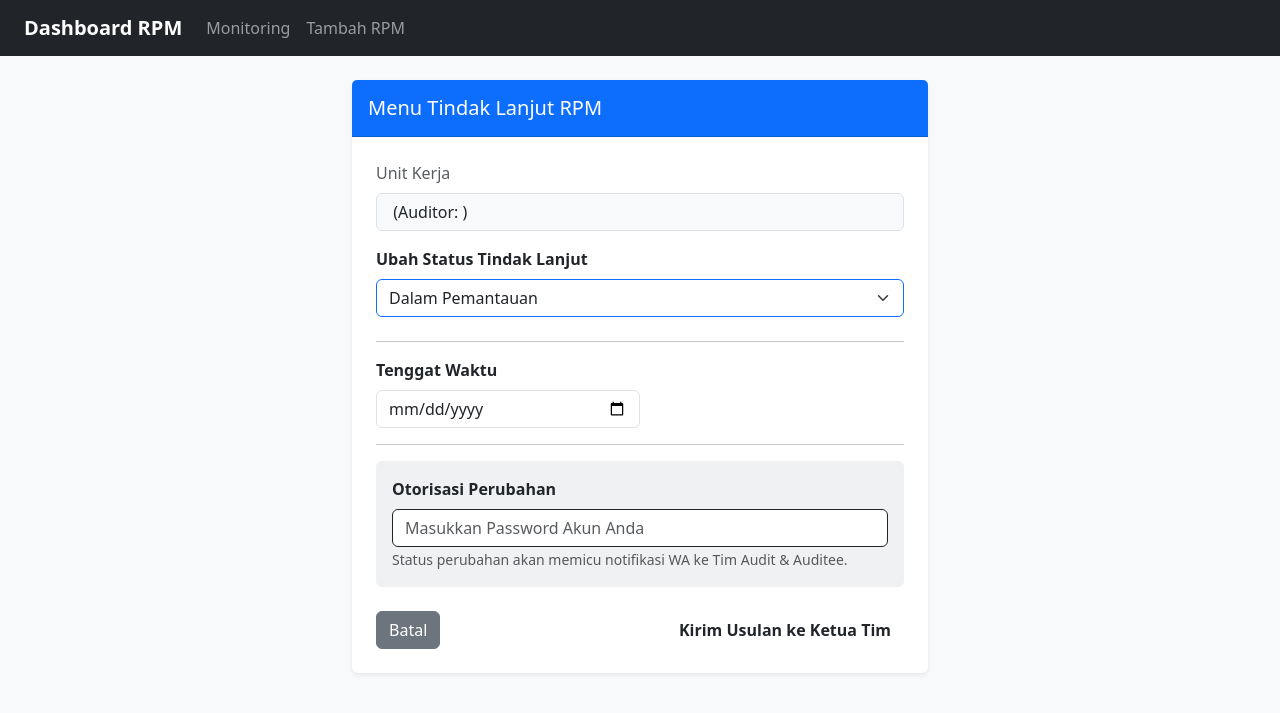
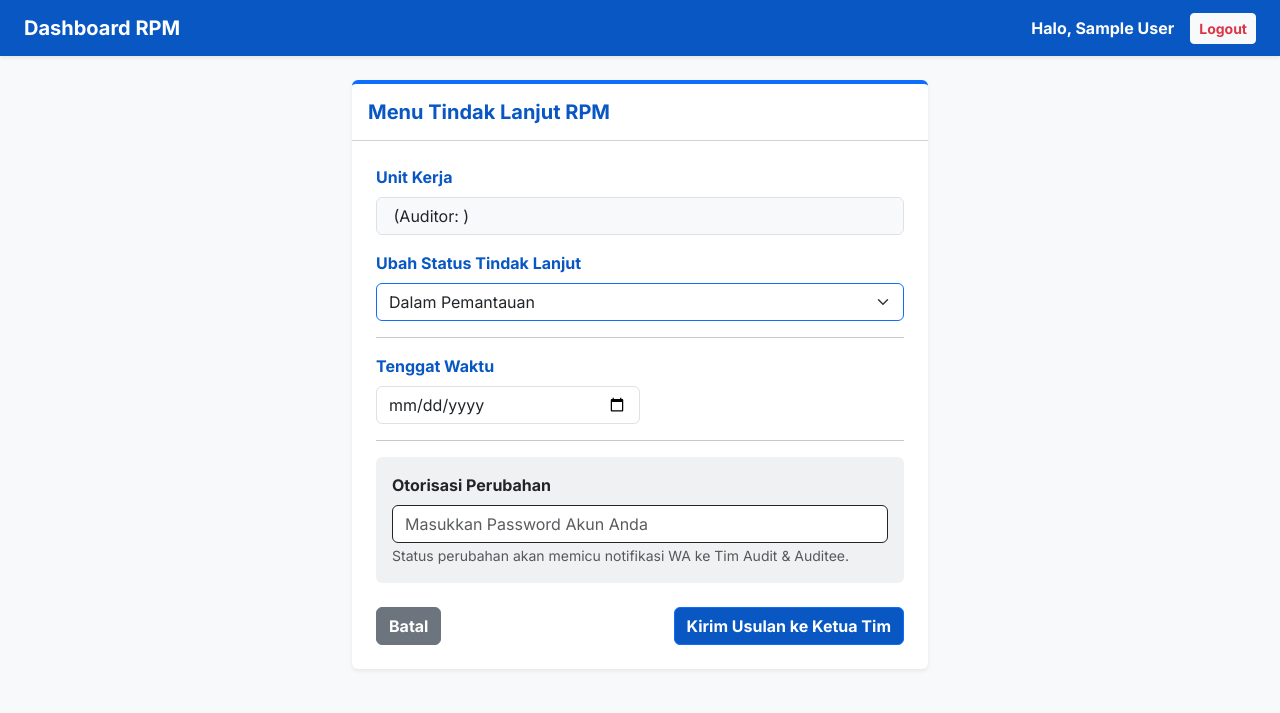
Before and after one commit to TasserFace/Dashboard-Audit-RPM, a Flask app: template templates/edit.html in a window 1280 px wide. Shown: the top 713 px of the page. Run offline with Flask 3, Linux system fonts and the light colour scheme; the template is opened without the code that fills it, so the values that code supplies are empty; the visitor is signed in with stand-in values (Sample User, id 1).

Commit message:
Update edit.html

```diff
--- a/templates/edit.html
+++ b/templates/edit.html
@@ -3,87 +3,76 @@
 <head>
     <meta charset="UTF-8">
     <title>Menu Tindak Lanjut</title>
+    <link href="https://fonts.googleapis.com/css2?family=Inter:wght@400;600;700&display=swap" rel="stylesheet">
     <link href="https://cdn.jsdelivr.net/npm/bootstrap@5.3.0/dist/css/bootstrap.min.css" rel="stylesheet">
+    <style>body { font-family: 'Inter', sans-serif; color: #0857C3; } .bg-nusantara { background-color: #0857C3 !important; } .text-nusantara { color: #0857C3 !important; }</style>
 </head>
 <body class="bg-light">
-    <!-- Navbar -->
-    <nav class="navbar navbar-expand-lg navbar-dark bg-dark mb-4">
+    <!-- Navbar sama dengan index.html, hapus demi efisiensi teks di jawaban ini, atau Anda bisa mencopynya dari file index.html -->
+    <nav class="navbar navbar-expand-lg navbar-dark bg-nusantara mb-4 shadow-sm">
         <div class="container-fluid px-4">
-            <a class="navbar-brand fw-bold" href="/">Dashboard RPM</a>
-            <div class="collapse navbar-collapse">
-                <ul class="navbar-nav me-auto mb-2 mb-lg-0">
-                    <li class="nav-item"><a class="nav-link" href="/">Monitoring</a></li>
-                    <li class="nav-item"><a class="nav-link" href="/input">Tambah RPM</a></li>
-                </ul>
+            <a class="navbar-brand fw-bold text-white" href="/">Dashboard RPM</a>
+            <div class="d-flex text-white align-items-center ms-auto">
+                <span class="me-3 fw-bold">Halo, {{ session['nama_lengkap'] }}</span>
+                <a href="/logout" class="btn btn-sm btn-light text-danger fw-bold">Logout</a>
             </div>
         </div>
     </nav>
 
     <div class="container mt-4" style="max-width: 600px;">
-
         {% with messages = get_flashed_messages(with_categories=true) %}
-          {% if messages %}
-            {% for category, message in messages %}
-              <div class="alert alert-{{ category }}">{{ message }}</div>
-            {% endfor %}
-          {% endif %}
+          {% if messages %}{% for category, message in messages %}<div class="alert alert-{{ category }}">{{ message }}</div>{% endfor %}{% endif %}
         {% endwith %}
 
-        <div class="card shadow-sm border-0">
-            <div class="card-header bg-primary text-white py-3">
-                <h5 class="mb-0">Menu Tindak Lanjut RPM</h5>
-            </div>
+        <div class="card shadow-sm border-0 border-top border-4 border-primary">
+            <div class="card-header bg-white py-3"><h5 class="mb-0 fw-bold text-nusantara">Menu Tindak Lanjut RPM</h5></div>
             <div class="card-body p-4">
-                <form action="/edit/{{ item.id }}" method="POST">
-
+                <form action="/edit/{{ item.id }}" method="POST" enctype="multipart/form-data">
                     <div class="mb-3">
-                        <label class="form-label text-muted">Unit Kerja</label>
+                        <label class="form-label text-nusantara fw-bold">Unit Kerja</label>
                         <input type="text" class="form-control bg-light" value="{{ item.unit_kerja }} (Auditor: {{ item.nama_auditor }})" disabled>
                     </div>
 
-                    <!-- UBAH STATUS -->
-                    <div class="mb-4">
-                        <label class="form-label fw-bold">Ubah Status Tindak Lanjut</label>
-                        <select class="form-select border-primary" name="status" required>
+                    <div class="mb-3">
+                        <label class="form-label fw-bold text-nusantara">Ubah Status Tindak Lanjut</label>
+                        <select class="form-select border-primary" id="status_select" name="status" required>
                             <option value="Dalam Pemantauan" {% if item.status == 'Dalam Pemantauan' %}selected{% endif %}>Dalam Pemantauan</option>
                             <option value="Belum Memadai" {% if item.status == 'Belum Memadai' %}selected{% endif %}>Belum Memadai</option>
                             <option value="Memadai" {% if item.status == 'Memadai' %}selected{% endif %}>Memadai</option>
                         </select>
                     </div>
 
+                    <!-- AREA UPLOAD (Wajib Jika Status Berubah) -->
+                    <div class="mb-4 p-3 bg-light border border-info rounded" id="upload_section" style="display: none;">
+                        <label class="form-label fw-bold text-nusantara">Upload Dokumen Bukti (PDF/JPG) <span class="text-danger">*</span></label>
+                        <input type="file" class="form-control" id="file_bukti" name="file_bukti" accept=".pdf, .jpg, .jpeg">
+                        <small class="text-muted">Diwajibkan karena terjadi perubahan status dari '{{ item.status }}'.</small>
+                    </div>
+
                     <hr>
-
-                    <!-- UBAH TENGGAT WAKTU -->
                     <div class="mb-3">
-                        <label class="form-label fw-bold">Tenggat Waktu</label>
+                        <label class="form-label fw-bold text-nusantara">Tenggat Waktu</label>
                         <input type="date" class="form-control w-50" id="tenggat_waktu" name="tenggat_waktu" value="{{ item.tenggat_waktu.strftime('%Y-%m-%d') }}" required>
                     </div>
 
-                    <!-- Form BA (Tersembunyi secara default) -->
+                    <!-- Form BA (Tersembunyi) -->
                     <div id="ba_section" class="p-3 mb-4 bg-warning bg-opacity-25 border border-warning rounded" style="display: none;">
                         <h6 class="text-danger fw-bold">Perubahan Tenggat Terdeteksi</h6>
-                        <div class="mb-2">
-                            <label class="form-label">Nomor Berita Acara (BA)</label>
-                            <input type="text" class="form-control" id="no_ba" name="no_ba">
-                        </div>
-                        <div class="mb-2">
-                            <label class="form-label">Tanggal Berita Acara</label>
-                            <input type="date" class="form-control" id="tgl_ba" name="tgl_ba">
-                        </div>
+                        <input type="text" class="form-control mb-2" id="no_ba" name="no_ba" placeholder="Nomor BA">
+                        <input type="date" class="form-control" id="tgl_ba" name="tgl_ba">
                     </div>
 
                     <hr>
-
-                    <!-- OTORISASI PASSWORD -->
+                    <!-- Otorisasi Auditor -->
                     <div class="mb-4 p-3 bg-secondary bg-opacity-10 rounded">
-                        <label class="form-label fw-bold">Otorisasi Perubahan</label>
+                        <label class="form-label fw-bold text-dark">Otorisasi Perubahan</label>
                         <input type="password" class="form-control border-dark" name="password_otorisasi" placeholder="Masukkan Password Akun Anda" required>
                         <small class="text-muted">Status perubahan akan memicu notifikasi WA ke Tim Audit & Auditee.</small>
                     </div>
 
                     <div class="d-flex justify-content-between">
-                        <a href="/" class="btn btn-secondary">Batal</a>
-                        <button type="submit" class="btn btn-nusantara fw-bold">Kirim Usulan ke Ketua Tim</button>
+                        <a href="/" class="btn btn-secondary fw-bold">Batal</a>
+                        <button type="submit" class="btn btn-primary fw-bold bg-nusantara">Kirim Usulan ke Ketua Tim</button>
                     </div>
                 </form>
             </div>
@@ -91,23 +80,21 @@
     </div>
 
     <script>
-        const originalDate = "{{ item.tenggat_waktu.strftime('%Y-%m-%d') }}";
-        const dateInput = document.getElementById('tenggat_waktu');
-        const baSection = document.getElementById('ba_section');
-        const noBaInput = document.getElementById('no_ba');
-        const tglBaInput = document.getElementById('tgl_ba');
+        const originalStatus = "{{ item.status }}";
+        const statusSelect = document.getElementById('status_select');
+        const uploadSection = document.getElementById('upload_section');
+        const fileInput = document.getElementById('file_bukti');
 
-        dateInput.addEventListener('change', function() {
-            if (this.value !== originalDate) {
-                baSection.style.display = 'block';
-                noBaInput.required = true;
-                tglBaInput.required = true;
+        statusSelect.addEventListener('change', function() {
+            if (this.value !== originalStatus) {
+                uploadSection.style.display = 'block';
+                fileInput.required = true;
             } else {
-                baSection.style.display = 'none';
-                noBaInput.required = false;
-                tglBaInput.required = false;
+                uploadSection.style.display = 'none';
+                fileInput.required = false;
             }
         });
+        // Script untuk tanggal (sama dengan file Anda sebelumnya)
     </script>
 </body>
 </html>
```
